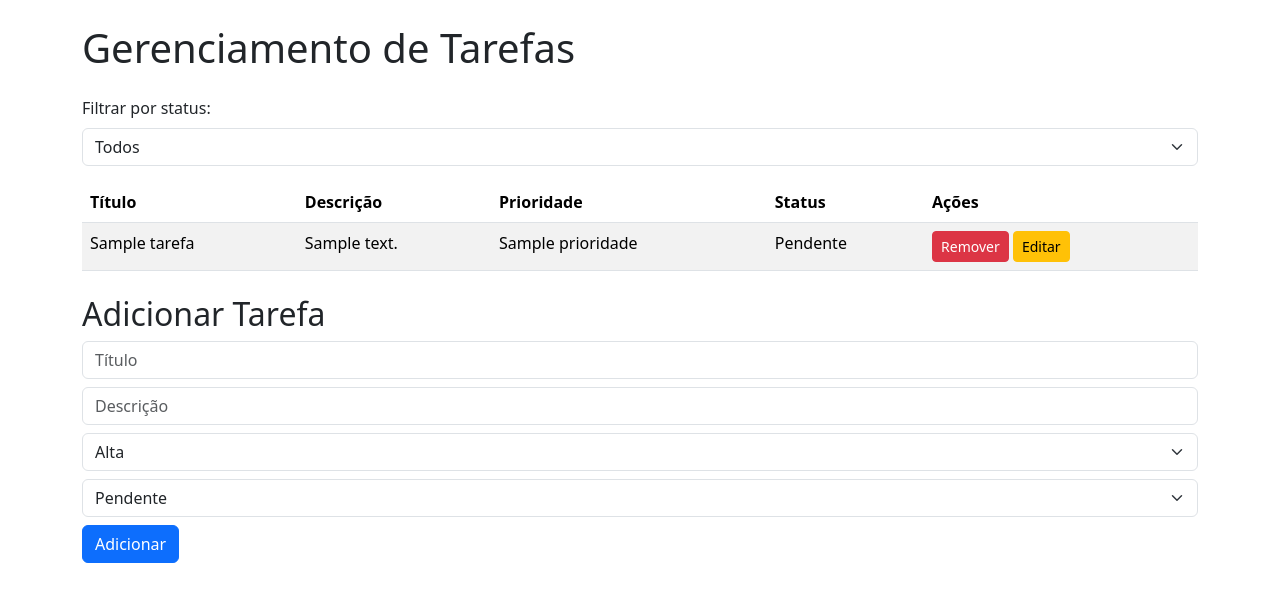
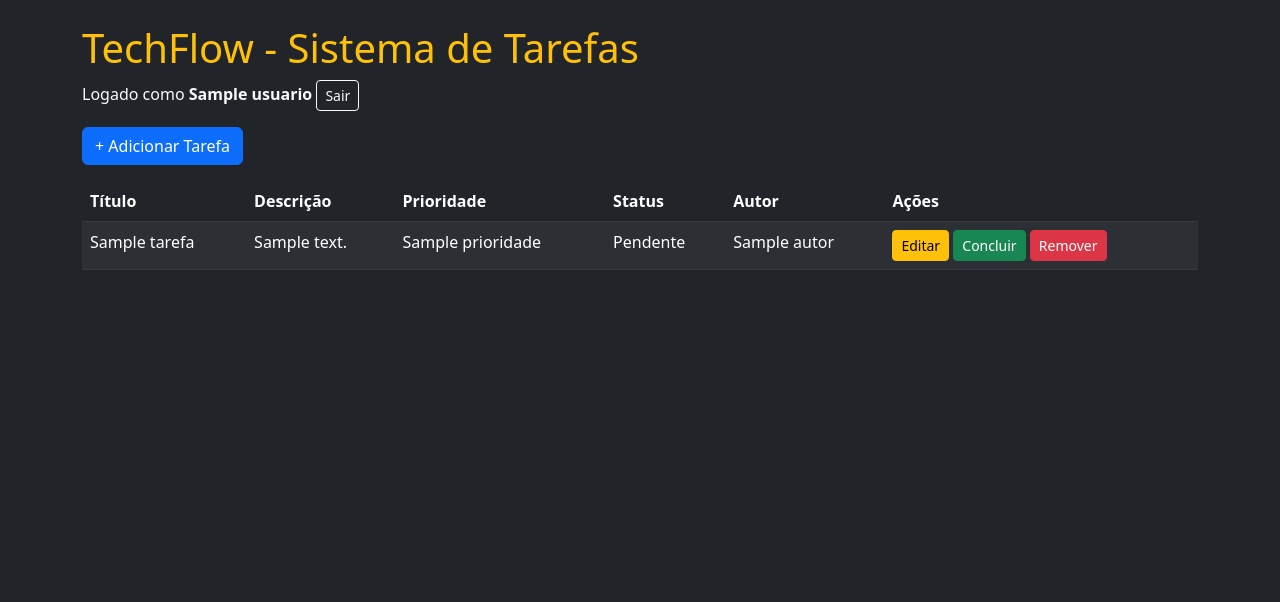
Before and after one commit to Freak2206/Monitor-de-Tarefas-TechFlow, a Flask app: template src/templates/index.html in a window 1280 px wide. Shown: the top 602 px of the page. Run offline with Flask 3, Linux system fonts and the light colour scheme; the template is opened without the code that fills it: most values are stand-ins (such as "Sample title", 1, 10 or a date in 2020); parts of the project's set-up code (start-up, migrations or seed data) failed here and were passed over.

Commit message:
commit final: ajustes no app.py, sistema_class.py e templates (index, login, register) para fluxo completo de login, registro e gerenciamento de tarefas

```diff
--- a/src/app.py
+++ b/src/app.py
@@ -1,37 +1,77 @@
+<<<<<<< HEAD
 from flask import Flask, render_template, request, redirect
 from sistema import Sistema
+=======
+from flask import Flask, render_template, request, redirect, session
+from src.sistema_class import Sistema
+>>>>>>> 1b9edfc (commit final: ajustes no app.py, sistema_class.py e templates (index, login, register) para fluxo completo de login, registro e gerenciamento de tarefas)
 
 app = Flask(__name__)
-sistema = Sistema()
+app.secret_key = "chave-secreta-super-segura"
+app.config["PROPAGATE_EXCEPTIONS"] = True
+import logging
+logging.basicConfig(level=logging.DEBUG)
 
 
+# Instância do sistema
+sistema = Sistema()
+usuarios = {}  # dicionário simples para armazenar usuários {usuario: senha}
+
+# Rota de registro
+@app.route("/register", methods=["GET", "POST"])
+def register():
+    if request.method == "POST":
+        usuario = request.form.get("usuario")
+        senha = request.form.get("senha")
+        if not usuario or not senha:
+            return "Preencha todos os campos!"
+        if usuario in usuarios:
+            return "Usuário já existe!"
+        usuarios[usuario] = senha
+        return redirect("/login")
+    return render_template("register.html")
+
+# Rota de login
+@app.route("/login", methods=["GET", "POST"])
+def login():
+    if request.method == "POST":
+        usuario = request.form.get("usuario")
+        senha = request.form.get("senha")
+        if usuario in usuarios and usuarios[usuario] == senha:
+            session["usuario"] = usuario
+            return redirect("/")
+        else:
+            return "Login inválido"
+    return render_template("login.html")
+
+# Rota principal
 @app.route("/", methods=["GET"])
-def index():
-    status = request.args.get("status")
-    if status:
-        tarefas = [t for t in sistema.listar_tarefas() if t["status"]
-                   == status]
-    else:
-        tarefas = sistema.listar_tarefas()
-    return render_template("index.html", tarefas=tarefas)
+def home():
+    return render_template(
+        "index.html",
+        tarefas=sistema.tarefas,
+        usuario=session.get("usuario")  # garante que 'usuario' sempre existe
+    )
 
-
-@app.route("/adicionar", methods=["POST"])
-def adicionar():
-    titulo = request.form["titulo"]
-    descricao = request.form["descricao"]
-    prioridade = request.form["prioridade"]
-    status = request.form["status"]
-    sistema.adicionar_tarefa(titulo, descricao, prioridade, status)
+# Criar nova tarefa
+@app.route("/tasks", methods=["POST"])
+def tasks():
+    if "usuario" not in session:
+        return redirect("/login")
+    titulo = request.form.get("titulo")
+    descricao = request.form.get("descricao")
+    prioridade = request.form.get("prioridade")
+    status = request.form.get("status")
+    sistema.adicionar_tarefa(titulo, descricao, prioridade, status, session["usuario"])
     return redirect("/")
 
-
-@app.route("/remover", methods=["POST"])
-def remover():
-    titulo = request.form["titulo"]
+# Remover tarefa
+@app.route("/remover/<titulo>")
+def remover(titulo):
     sistema.remover_tarefa(titulo)
     return redirect("/")
 
+<<<<<<< HEAD
 
 @app.route("/editar", methods=["POST"])
 def editar():
@@ -40,4 +80,29 @@ def editar():
     # de edição. Para simplificar, vamos apenas marcar como concluída
     sistema.editar_tarefa(titulo, "Novo Título",
                           "Nova Desc", "Baixa", "Concluída")
+=======
+# Concluir tarefa
+@app.route("/concluir/<titulo>")
+def concluir(titulo):
+    sistema.concluir_tarefa(titulo)
+>>>>>>> 1b9edfc (commit final: ajustes no app.py, sistema_class.py e templates (index, login, register) para fluxo completo de login, registro e gerenciamento de tarefas)
     return redirect("/")
+
+# Editar tarefa
+@app.route("/editar/<titulo>", methods=["POST"])
+def editar(titulo):
+    novo_titulo = request.form.get("titulo")
+    nova_descricao = request.form.get("descricao")
+    nova_prioridade = request.form.get("prioridade")
+    novo_status = request.form.get("status")
+    sistema.editar_tarefa(titulo, novo_titulo, nova_descricao, nova_prioridade, novo_status)
+    return redirect("/")
+
+# Logout
+@app.route("/logout")
+def logout():
+    session.pop("usuario", None)
+    return redirect("/login")
+
+if __name__ == "__main__":
+    app.run(debug=True)
--- a/src/templates/index.html
+++ b/src/templates/index.html
@@ -3,80 +3,86 @@
 <head>
   <meta charset="UTF-8">
   <title>TechFlow - Sistema de Tarefas</title>
-    <link rel="stylesheet" href="https://cdn.jsdelivr.net/npm/bootstrap@5.3.2/dist/css/bootstrap.min.css">
+  <link rel="stylesheet" href="https://cdn.jsdelivr.net/npm/bootstrap@5.3.0/dist/css/bootstrap.min.css">
 </head>
-<body class="container mt-4">
+<body class="bg-dark text-light">
+  <div class="container mt-4">
+    <h1 class="text-warning">TechFlow - Sistema de Tarefas</h1>
 
-    <h1 class="mb-4">Gerenciamento de Tarefas</h1>
+    <!-- Login / Logout -->
+    {% if not usuario %}
+      <p>Você não está logado. <a href="/login" class="btn btn-sm btn-warning">Entrar</a> ou <a href="/register" class="btn btn-sm btn-info">Registrar</a></p>
+    {% else %}
+      <p>Logado como <strong>{{ usuario }}</strong>
+         <a href="/logout" class="btn btn-sm btn-outline-light">Sair</a></p>
+    {% endif %}
 
-    <!-- Filtro de status -->
-    <form method="GET" action="/" class="mb-3">
-        <label for="status" class="form-label">Filtrar por status:</label>
-        <select name="status" id="status" class="form-select" onchange="this.form.submit()">
-            <option value="">Todos</option>
-            <option value="Pendente" {% if request.args.get('status') == 'Pendente' %}selected{% endif %}>Pendente</option>
-            <option value="Concluída" {% if request.args.get('status') == 'Concluída' %}selected{% endif %}>Concluída</option>
-        </select>
-    </form>
+    <!-- Botão adicionar -->
+    {% if usuario %}
+      <button class="btn btn-primary mb-3" data-bs-toggle="modal" data-bs-target="#novaTarefa">
+        + Adicionar Tarefa
+      </button>
+    {% endif %}
 
-    <!-- Lista de tarefas -->
-    <table class="table table-striped">
+    <!-- Tabela -->
+    <table class="table table-dark table-striped">
       <thead>
         <tr>
           <th>Título</th>
           <th>Descrição</th>
           <th>Prioridade</th>
           <th>Status</th>
+          <th>Autor</th>
           <th>Ações</th>
         </tr>
       </thead>
       <tbody>
-            {% for tarefa in tarefas %}
+        {% for t in tarefas %}
         <tr>
-                <td>{{ tarefa["titulo"] }}</td>
-                <td>{{ tarefa["descricao"] }}</td>
-                <td>{{ tarefa["prioridade"] }}</td>
-                <td>{{ tarefa["status"] }}</td>
+          <td>{{ t.titulo }}</td>
+          <td>{{ t.descricao }}</td>
+          <td>{{ t.prioridade }}</td>
+          <td>{{ t.status }}</td>
+          <td>{{ t.autor }}</td>
           <td>
-                    <!-- Botões de ação -->
-                    <form method="POST" action="/remover" style="display:inline;">
-                        <input type="hidden" name="titulo" value="{{ tarefa['titulo'] }}">
-                        <button type="submit" class="btn btn-danger btn-sm">Remover</button>
+            <form method="post" action="/editar/{{ t.titulo }}" class="d-inline">
+              <input type="hidden" name="titulo" value="{{ t.titulo }}">
+              <input type="hidden" name="descricao" value="{{ t.descricao }}">
+              <input type="hidden" name="prioridade" value="{{ t.prioridade }}">
+              <input type="hidden" name="status" value="{{ t.status }}">
+              <button class="btn btn-warning btn-sm">Editar</button>
             </form>
-                    <form method="POST" action="/editar" style="display:inline;">
-                        <input type="hidden" name="titulo" value="{{ tarefa['titulo'] }}">
-                        <button type="submit" class="btn btn-warning btn-sm">Editar</button>
-                    </form>
+            <a href="/concluir/{{ t.titulo }}" class="btn btn-success btn-sm">Concluir</a>
+            <a href="/remover/{{ t.titulo }}" class="btn btn-danger btn-sm">Remover</a>
           </td>
         </tr>
         {% endfor %}
       </tbody>
     </table>
+  </div>
 
-    <!-- Formulário de adicionar tarefa -->
-    <h2 class="mt-4">Adicionar Tarefa</h2>
-    <form method="POST" action="/adicionar">
-        <div class="mb-2">
-            <input type="text" name="titulo" placeholder="Título" class="form-control" required>
+  <!-- Modal Nova Tarefa -->
+  <div class="modal fade" id="novaTarefa" tabindex="-1">
+    <div class="modal-dialog">
+      <form method="post" action="/tasks" class="modal-content">
+        <div class="modal-header">
+          <h5 class="modal-title">Nova Tarefa</h5>
+          <button type="button" class="btn-close" data-bs-dismiss="modal"></button>
         </div>
-        <div class="mb-2">
-            <input type="text" name="descricao" placeholder="Descrição" class="form-control" required>
+        <div class="modal-body">
+          <input type="text" name="titulo" class="form-control mb-2" placeholder="Título" required>
+          <input type="text" name="descricao" class="form-control mb-2" placeholder="Descrição" required>
+          <input type="text" name="prioridade" class="form-control mb-2" placeholder="Prioridade" required>
+          <input type="text" name="status" class="form-control mb-2" placeholder="Status" required>
         </div>
-        <div class="mb-2">
-            <select name="prioridade" class="form-select">
-                <option>Alta</option>
-                <option>Média</option>
-                <option>Baixa</option>
-            </select>
+        <div class="modal-footer">
+          <button type="button" class="btn btn-secondary" data-bs-dismiss="modal">Cancelar</button>
+          <button type="submit" class="btn btn-primary">Salvar</button>
         </div>
-        <div class="mb-2">
-            <select name="status" class="form-select">
-                <option>Pendente</option>
-                <option>Concluída</option>
-            </select>
+      </form>
     </div>
-        <button type="submit" class="btn btn-primary">Adicionar</button>
-    </form>
+  </div>
 
+  <script src="https://cdn.jsdelivr.net/npm/bootstrap@5.3.0/dist/js/bootstrap.bundle.min.js"></script>
 </body>
 </html>
```
Also changed, not shown: src/sistema_class.py (+30 -2 lines), src/templates/login.html (added, +25 -0 lines), src/templates/register.html (added, +25 -0 lines). Lines whose indentation alone changed are shown as unchanged.
